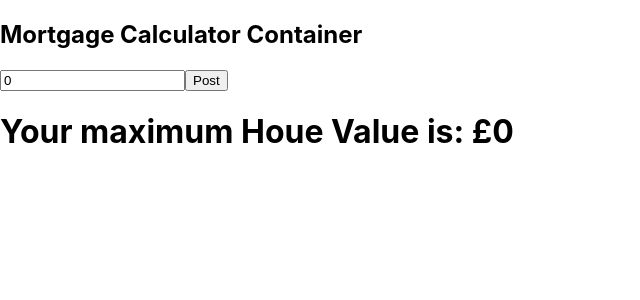
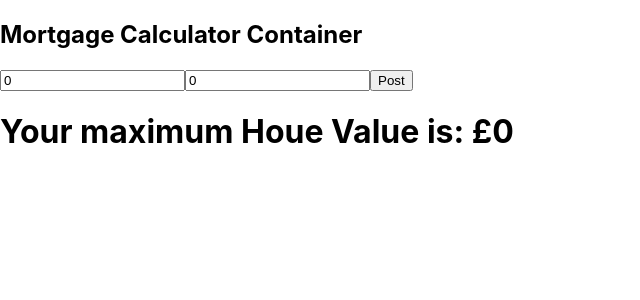
Before and after one commit to JaneHope607/lab--mortgage-calculator, a React (Create React App) app: page / in a window 1280 px wide. Shown: the top 300 px of the page, without its empty margins (0-640 px from the left). Built offline with nearby package versions, Linux system fonts and the light colour scheme.

Commit message:
deposit added to the maxvalue of the house

```diff
--- a/src/components/Form.js
+++ b/src/components/Form.js
@@ -5,7 +5,8 @@ class Form extends Component {
     constructor() {
         super();
         this.state = {
-            salary: 0
+            salary: 0,
+            deposit: 0
         }
 
         this.handleChange = this.handleChange.bind(this);
@@ -20,17 +21,20 @@ class Form extends Component {
 
     handleSubmit(event) {
         event.preventDefault();
-        const salary = this.state.salary.trim();
-        if (!salary) {
+        const salary = parseInt(this.state.salary);
+        const deposit = parseInt(this.state.deposit);
+        if (!salary || !deposit) {
             return;
         }
 
         this.props.onFormSubmit({
-            salary
+            salary,
+            deposit
         })
 
         this.setState({
             salary: 0,
+            deposit: 0
         });
     }
 
@@ -44,6 +48,13 @@ class Form extends Component {
                   value={this.state.salary}
                   onChange={this.handleChange}
               />
+              <input
+                  type="number"
+                  placeholder="Your deposit"
+                  name="deposit"
+                  value={this.state.deposit}
+                  onChange={this.handleChange}
+              />
               <input type="submit" value="Post"/>
           </form>
         );
--- a/src/containers/CalculatorContainer.js
+++ b/src/containers/CalculatorContainer.js
@@ -7,18 +7,15 @@ class CalculatorContainer extends Component {
         super();
 
         this.state = {
-            salary: 0,
             results: 0,
         };
         this.handleFormSubmit = this.handleFormSubmit.bind(this);
     }
 
-    handleFormSubmit(salary) {
-        salary.id = Date.now();
-        const updatedSalary = salary.salary
-        const maxHouseValue = updatedSalary * 3;
+    handleFormSubmit(formData) {
+        const updatedSalary = formData.salary
+        const maxHouseValue = (updatedSalary * 3) + formData.deposit;
         this.setState({
-            salary: updatedSalary,
             results: maxHouseValue
         });
     }
```
